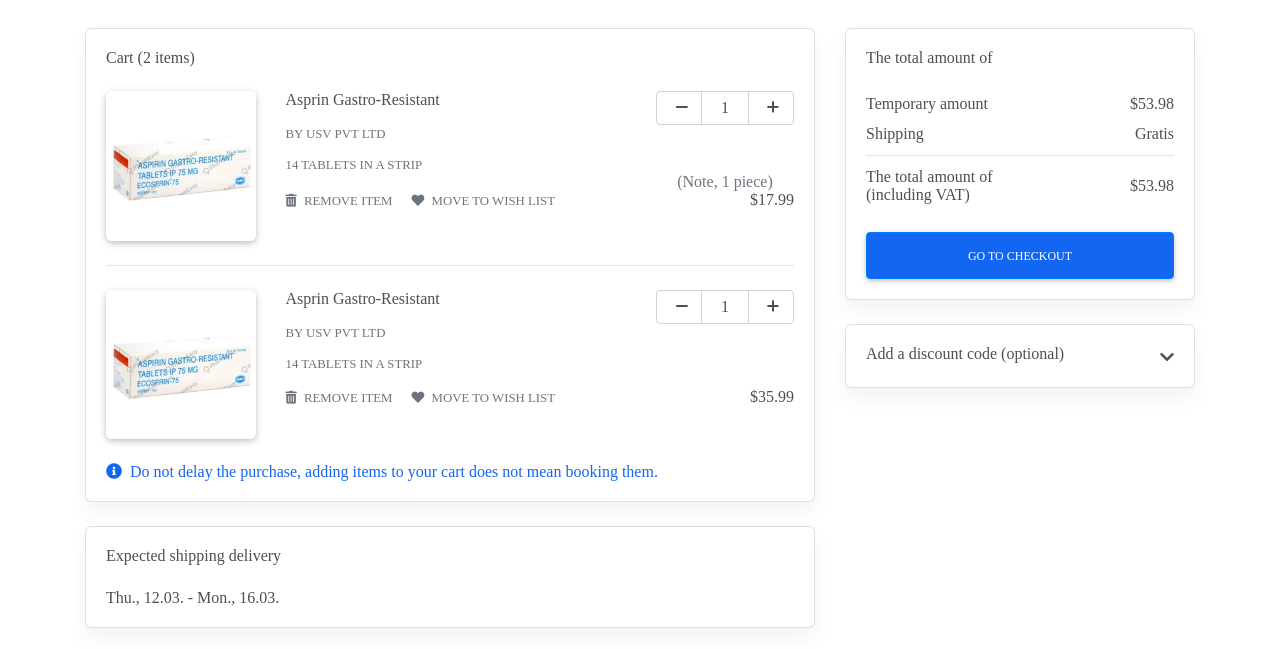
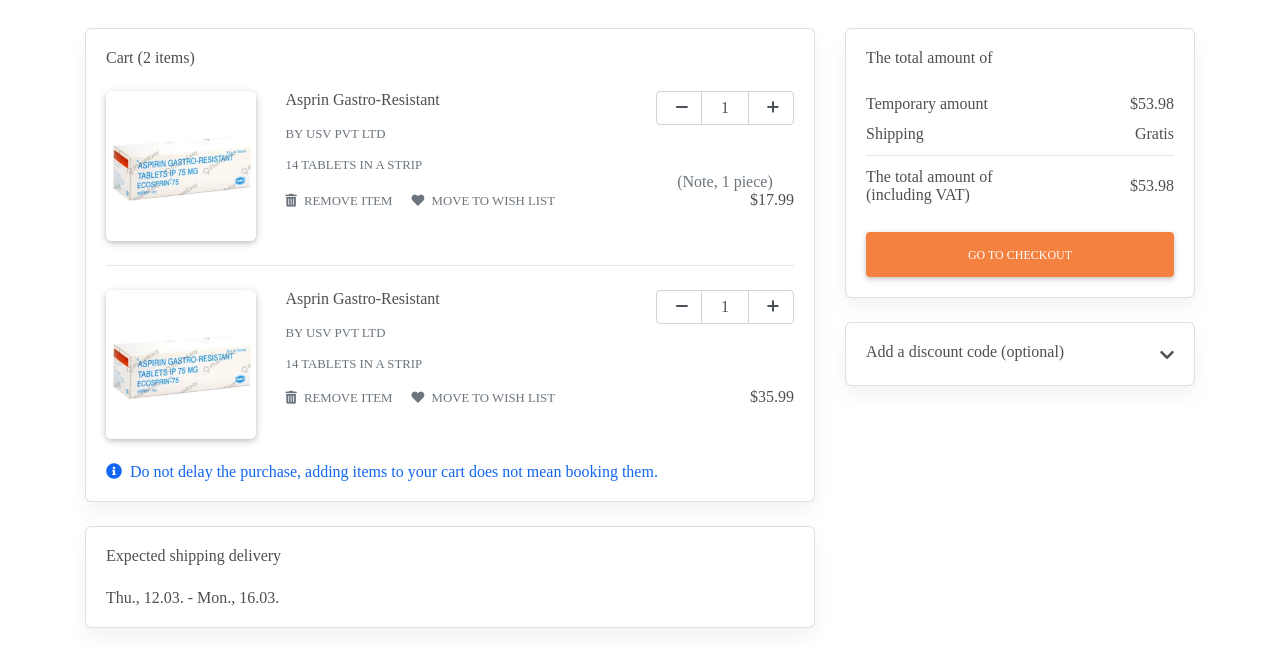
Before and after one commit to VamakshiMagotra/oxyjoy, a plain HTML site: page cart.html in a window 1280 px wide. Shown: the part 143-792 px from the top of the page. Drawn offline with Linux system fonts and the light colour scheme.

Commit message:
Update cart.html

```diff
--- a/cart.html
+++ b/cart.html
@@ -784,7 +784,11 @@ form {
                   </li>
                 </ul>
 
-                <button type="button" class="btn btn-primary btn-block waves-effect waves-light">go to
+                <button type="button" class="btn btn-primary btn-block waves-effect waves-light" style="
+							background-color: #f4813f;
+							border: :0;
+							border: none;
+						">go to
                   checkout</button>
 
               </div>
```
